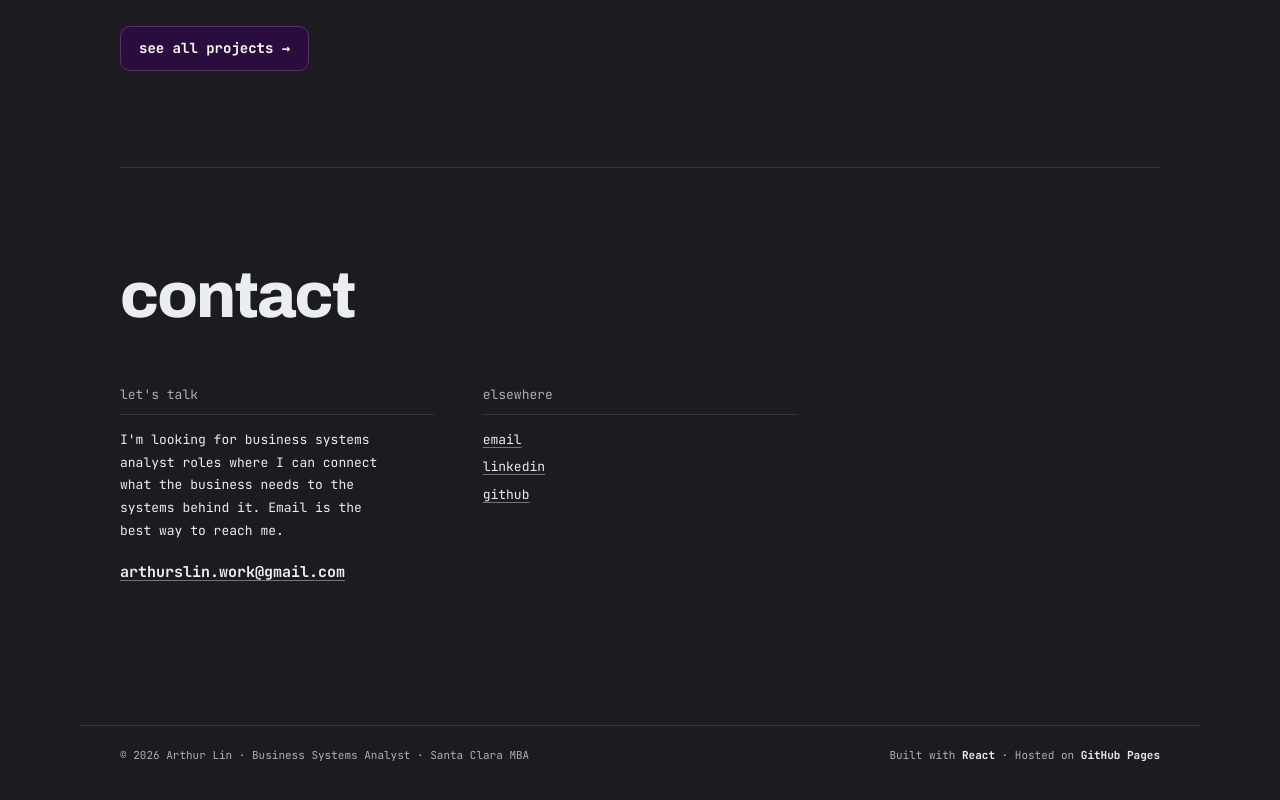
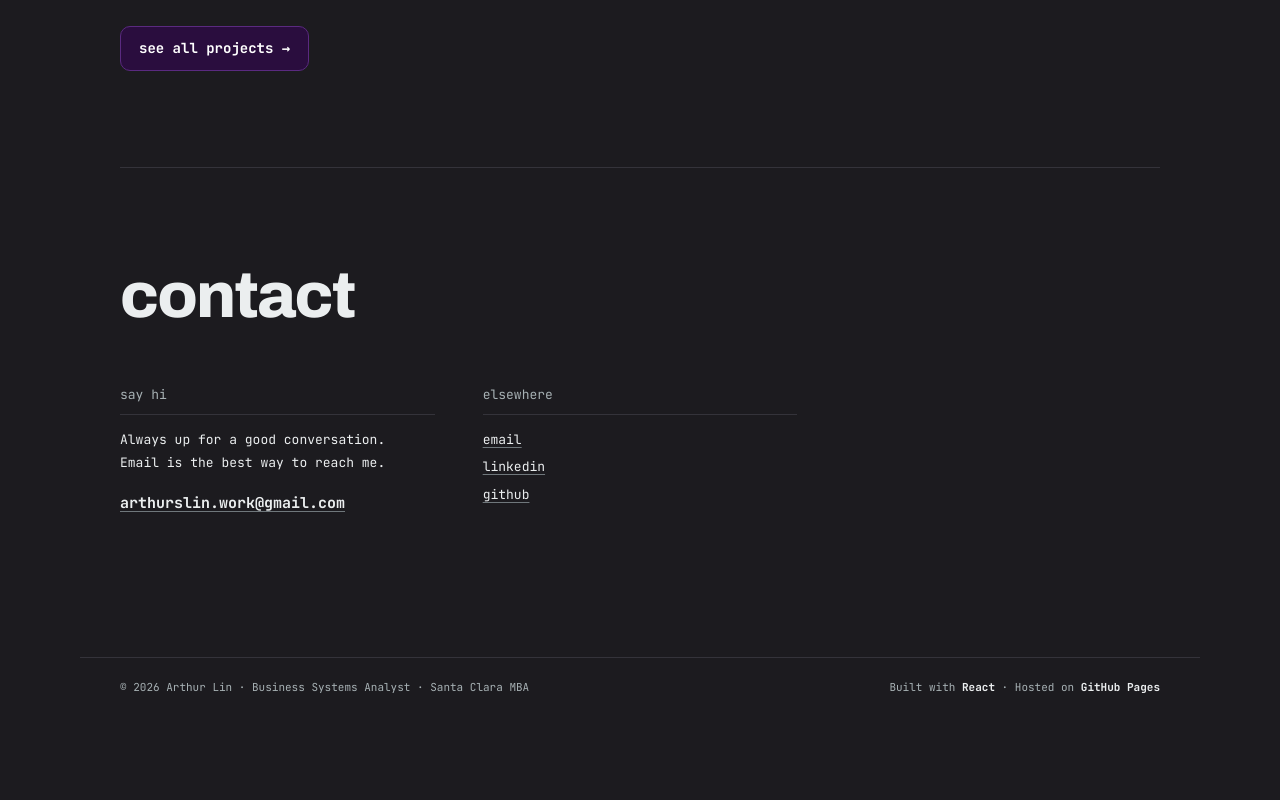
Before and after one commit to arthurslin/arthurslin.github.io, a React (Vite) app: page / in a window 1280 px wide. Shown: the part 4277-5077 px from the top of the page. Built offline with nearby package versions, Linux system fonts and the light colour scheme.

Commit message:
Make the contact note friendly instead of a job ask
Co-Authored-By: Claude Opus 5.5 <noreply@anthropic.com>

```diff
--- a/src/components/Contact.tsx
+++ b/src/components/Contact.tsx
@@ -5,11 +5,9 @@ const Contact = () => (
     <h2 className="page-title">contact</h2>
     <div className="grid">
       <div className="block">
-        <h2>let's talk</h2>
+        <h2>say hi</h2>
         <p>
-          I'm looking for business systems analyst roles where I can connect
-          what the business needs to the systems behind it. Email is the best
-          way to reach me.
+          Always up for a good conversation. Email is the best way to reach me.
         </p>
         <p className="email">
           <a href={`mailto:${links.email}`}>{links.email}</a>
```
